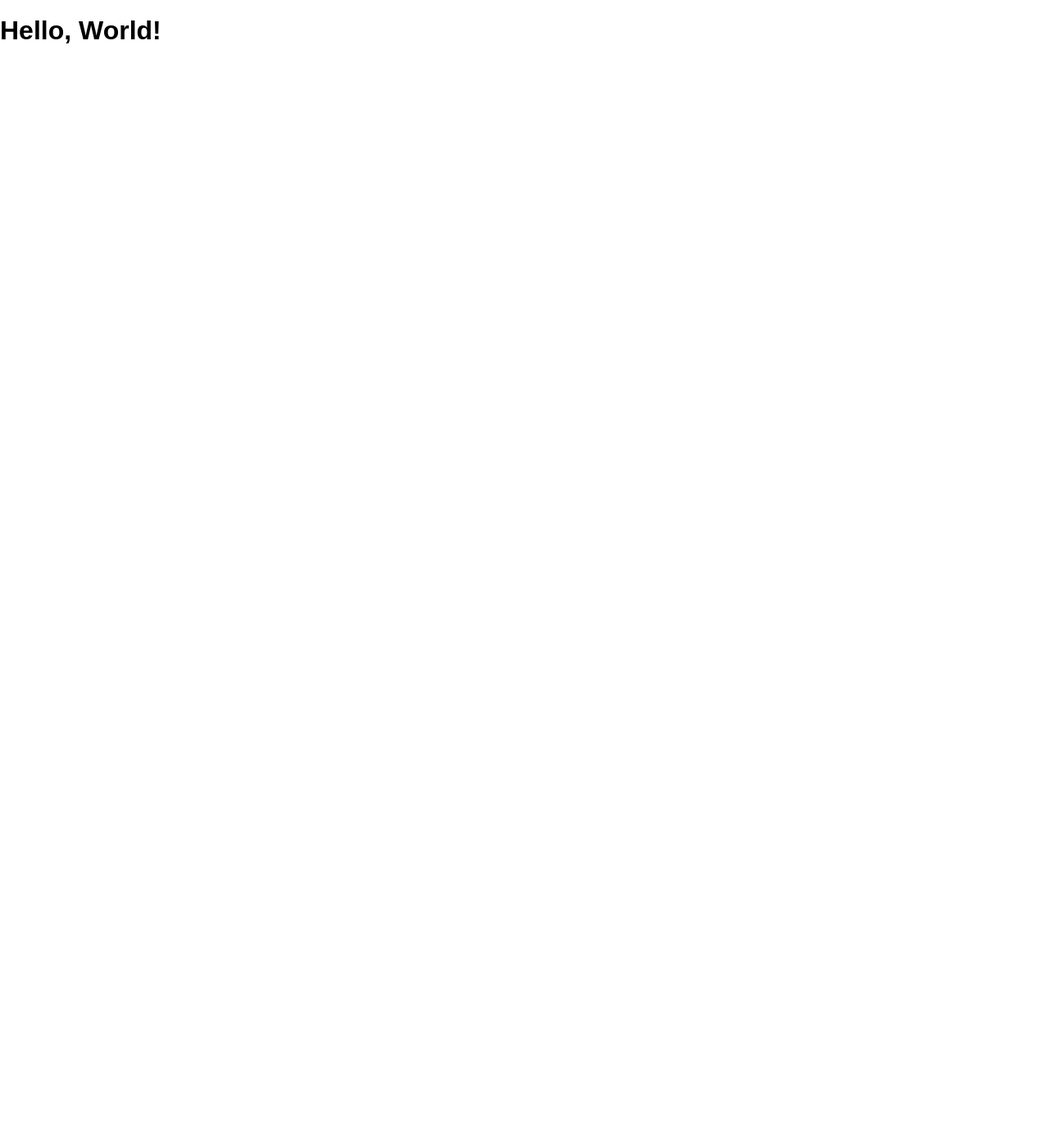
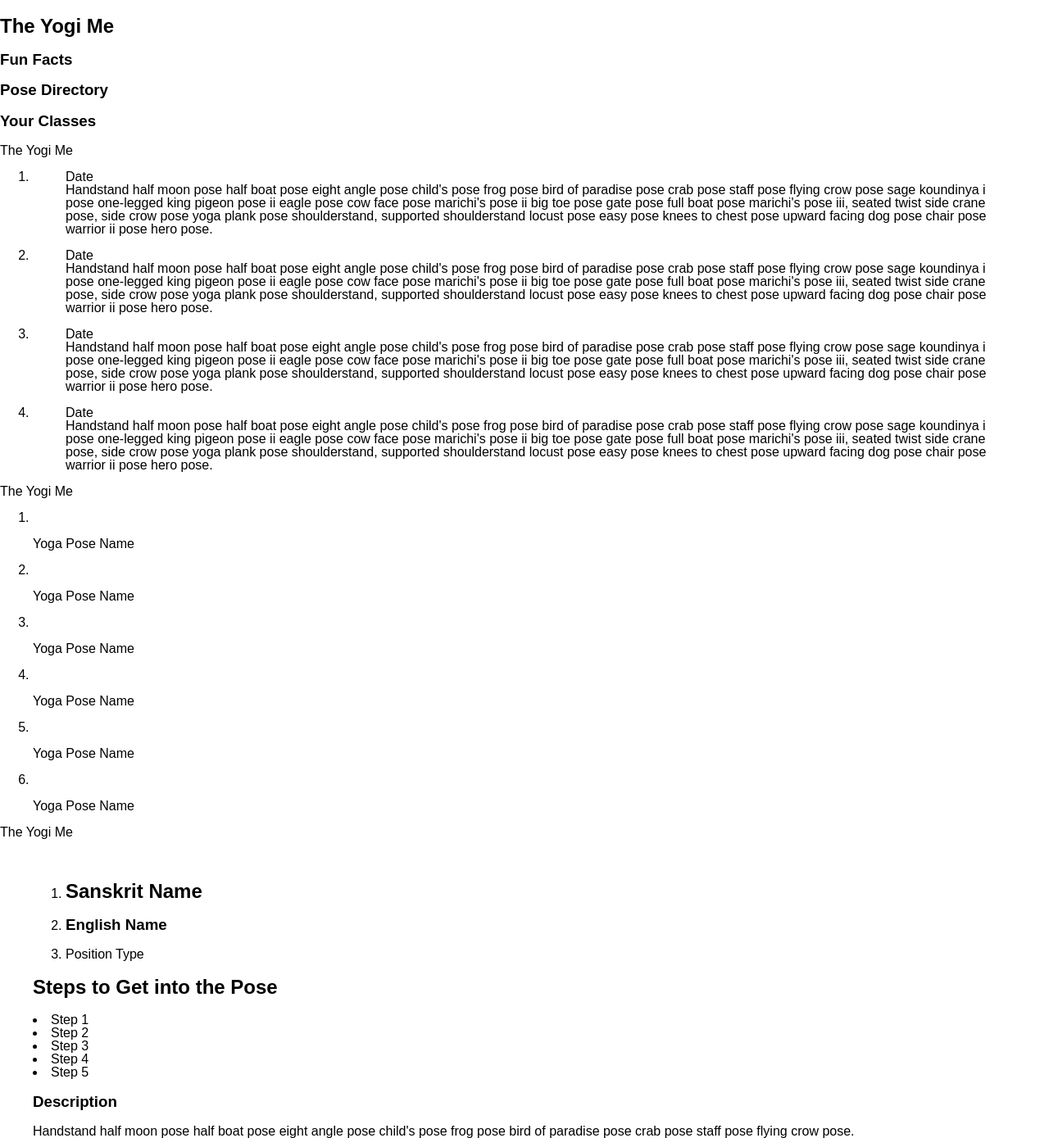
Before and after one commit to GarrettAnderson/the-yogi-me, a React (Create React App) app: page / in a window 1280 px wide. Shown: the whole page at 82% size. Before the commit the page ends 821 px from the top, so only its background shows below. Built offline with nearby package versions, Linux system fonts and the light colour scheme.

Commit message:
created basic html in the hello world component

```diff
--- a/src/components/HelloWorld.js
+++ b/src/components/HelloWorld.js
@@ -2,7 +2,148 @@ import React, { Component } from 'react'
 
 class HelloWorld extends Component {
   render() {
-    return <h1>Hello, World!</h1>
+    return (
+      <section>
+        {/* SplashPage HTML */}
+        <header>
+          <h1>The Yogi Me</h1>
+        </header>
+        <main>
+          <section>
+            <h3>Fun Facts</h3>
+          </section>
+          <section>
+            <h3>Pose Directory</h3>
+          </section>
+          <section>
+            <h3>Your Classes</h3>
+          </section>
+        </main>
+        {/* SplashPage end */}
+
+        {/* Fun Facts HTML */}
+        <header>
+          <nav>The Yogi Me</nav>
+        </header>
+        <main>
+          <ol>
+            <li>
+              <figure>
+                <header>Date</header>
+                <figcaption>
+                  Handstand half moon pose half boat pose eight angle pose child's pose frog pose bird of paradise pose
+                  crab pose staff pose flying crow pose sage koundinya i pose one-legged king pigeon pose ii eagle pose
+                  cow face pose marichi's pose ii big toe pose gate pose full boat pose marichi's pose iii, seated twist
+                  side crane pose, side crow pose yoga plank pose shoulderstand, supported shoulderstand locust pose
+                  easy pose knees to chest pose upward facing dog pose chair pose warrior ii pose hero pose.
+                </figcaption>
+              </figure>
+            </li>
+            <li>
+              <figure>
+                <header>Date</header>
+                <figcaption>
+                  Handstand half moon pose half boat pose eight angle pose child's pose frog pose bird of paradise pose
+                  crab pose staff pose flying crow pose sage koundinya i pose one-legged king pigeon pose ii eagle pose
+                  cow face pose marichi's pose ii big toe pose gate pose full boat pose marichi's pose iii, seated twist
+                  side crane pose, side crow pose yoga plank pose shoulderstand, supported shoulderstand locust pose
+                  easy pose knees to chest pose upward facing dog pose chair pose warrior ii pose hero pose.
+                </figcaption>
+              </figure>
+            </li>
+            <li>
+              <figure>
+                <header>Date</header>
+                <figcaption>
+                  Handstand half moon pose half boat pose eight angle pose child's pose frog pose bird of paradise pose
+                  crab pose staff pose flying crow pose sage koundinya i pose one-legged king pigeon pose ii eagle pose
+                  cow face pose marichi's pose ii big toe pose gate pose full boat pose marichi's pose iii, seated twist
+                  side crane pose, side crow pose yoga plank pose shoulderstand, supported shoulderstand locust pose
+                  easy pose knees to chest pose upward facing dog pose chair pose warrior ii pose hero pose.
+                </figcaption>
+              </figure>
+            </li>
+            <li>
+              <figure>
+                <header>Date</header>
+                <figcaption>
+                  Handstand half moon pose half boat pose eight angle pose child's pose frog pose bird of paradise pose
+                  crab pose staff pose flying crow pose sage koundinya i pose one-legged king pigeon pose ii eagle pose
+                  cow face pose marichi's pose ii big toe pose gate pose full boat pose marichi's pose iii, seated twist
+                  side crane pose, side crow pose yoga plank pose shoulderstand, supported shoulderstand locust pose
+                  easy pose knees to chest pose upward facing dog pose chair pose warrior ii pose hero pose.
+                </figcaption>
+              </figure>
+            </li>
+          </ol>
+        </main>
+        {/* Fun Facts end */}
+
+        {/* Yoga Poses */}
+        <header>
+          <nav>The Yogi Me</nav>
+        </header>
+        <main>
+          <ol>
+            <li>
+              <img src="" />
+              <p>Yoga Pose Name</p>
+            </li>
+            <li>
+              <img src="" />
+              <p>Yoga Pose Name</p>
+            </li>
+            <li>
+              <img src="" />
+              <p>Yoga Pose Name</p>
+            </li>
+            <li>
+              <img src="" />
+              <p>Yoga Pose Name</p>
+            </li>
+            <li>
+              <img src="" />
+              <p>Yoga Pose Name</p>
+            </li>
+            <li>
+              <img src="" />
+              <p>Yoga Pose Name</p>
+            </li>
+          </ol>
+        </main>
+        {/* Yoga Poses end*/}
+
+        {/* Yoga Pose Detail */}
+        <header>
+          <nav>The Yogi Me</nav>
+        </header>
+        <main>
+          <figure>
+            <img src="" />
+            <ol>
+              <li>
+                <h2>Sanskrit Name</h2>
+              </li>
+              <li>
+                <h3>English Name</h3>
+              </li>
+              <li>Position Type</li>
+            </ol>
+            <h2>Steps to Get into the Pose</h2>
+            <li>Step 1</li>
+            <li>Step 2</li>
+            <li>Step 3</li>
+            <li>Step 4</li>
+            <li>Step 5</li>
+            <figcaption>
+              <h3>Description</h3>Handstand half moon pose half boat pose eight angle pose child's pose frog pose bird
+              of paradise pose crab pose staff pose flying crow pose.
+            </figcaption>
+          </figure>
+        </main>
+        {/* Yoga Pose Detail end */}
+      </section>
+    )
   }
 }
 
```
